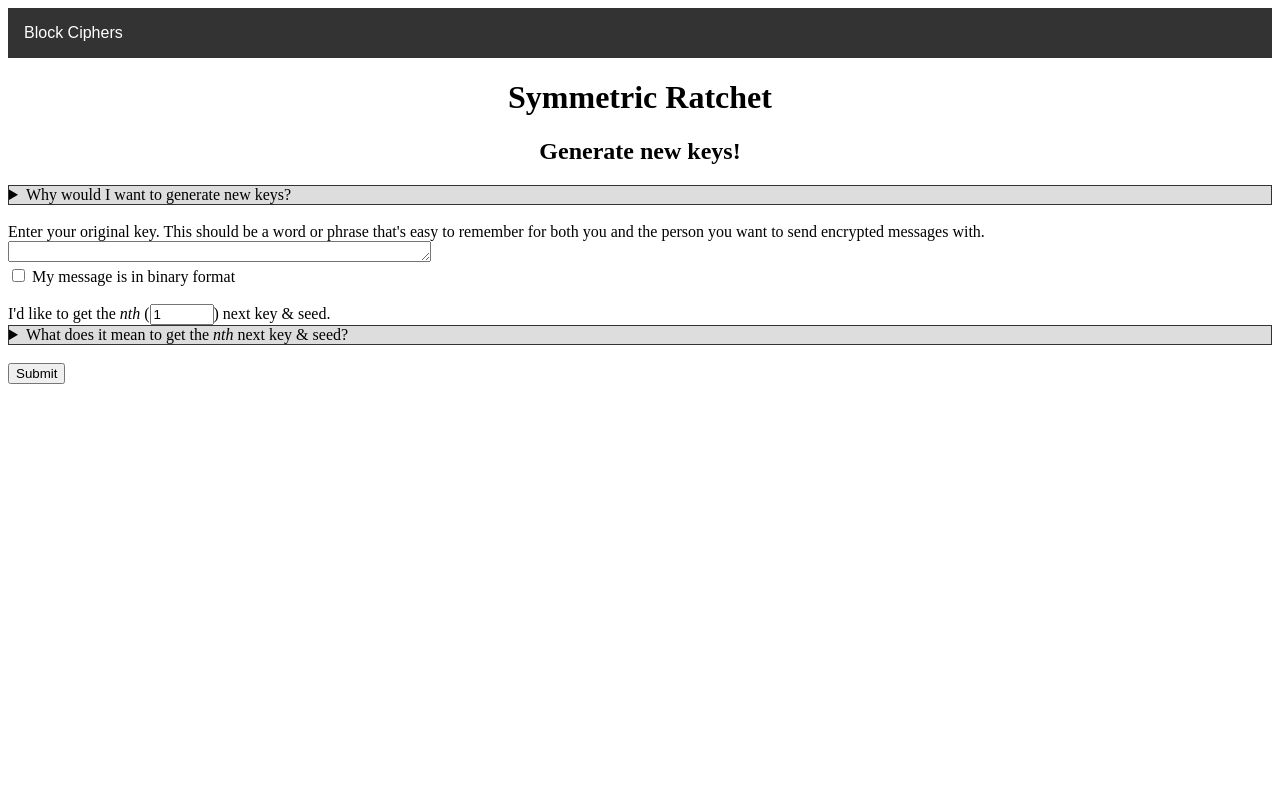
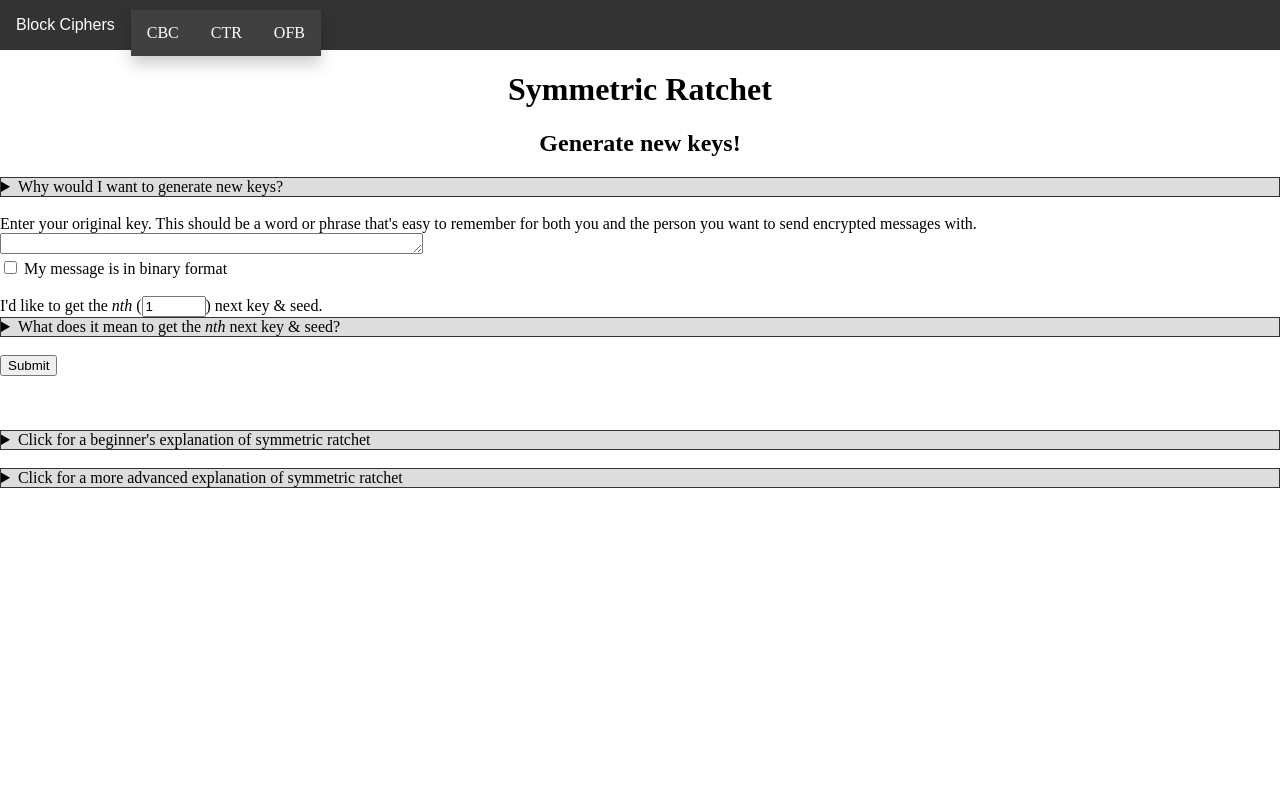
Before and after one commit to seescoto/cs406, a Flask app: page /symmetric-ratchet in a window 1280 px wide. Run offline with Flask 3, Linux system fonts and the light colour scheme.

Commit message:
finished ratchet page

```diff
--- a/src/util.py
+++ b/src/util.py
@@ -106,7 +106,7 @@ def PRG(seedArr):
     coeff1 = sum(seedArr[0:halfLength])
     coeff2 = sum(seedArr[halfLength:])
     # add a number after multiplying so not all odd/even elements are divisible by a given coefficient
-    added = seedArr[halfLength]
+    added = seedArr[halfLength] + seedArr[0] + length
 
     # given two deterministically found coefficients, multiply each int in the arr by a coefficient
     # and add another value to it before modding 256 (so it's still ascii) and combine into new array
--- a/static/styles.css
+++ b/static/styles.css
@@ -90,3 +90,19 @@ details > *:not(summary) /*anything inside details EXCEPT summary */ {
 	padding-left: 30px; /* add a tab */
 	padding-right: 5px;
 }
+
+/* Scale images so that they fit the page */
+html,
+body {
+	height: 100%;
+	margin: 0;
+	padding: 0;
+}
+
+img {
+	padding: 0;
+	display: block;
+	margin: 0 auto; /* centered */
+	max-height: 90%;
+	max-width: 90%;
+}
--- a/templates/ratchet.html
+++ b/templates/ratchet.html
@@ -112,7 +112,7 @@
 							{{results['t']}}
 						</div>
 						<br>
-						<button onclick="copyText('{{ results['t'] }}')">Copy to clipboard</button>
+						<button onclick="copyText(`{{ results['t'] }}`)">Copy to clipboard</button>
 					</center>
 				</div>
 
@@ -123,7 +123,7 @@
 							{{results['s']}}
 						</div>
 						<br>
-						<button onclick="copyText('{{ results['s'] }}')">Copy to clipboard</button>
+						<button onclick="copyText(`{{ results['s'] }}`)">Copy to clipboard</button>
 						<br />
 					</center>
 				</div>
@@ -135,9 +135,60 @@
 		<script>
 			function copyText(txt) {
 				// copy txt into clipboard
-				// put txt in format '{{ TXT }}' if you want the value of the variable not a string literal
+				// put txt in format `{{ TXT }}` if you want the value of the variable not a string literal
 				navigator.clipboard.writeText(txt);
 			}
 		</script>
+
+		<br><br><br>
+
+		<details class="beginner-explanation">
+			<summary>Click for a beginner's explanation of symmetric ratchet</summary>
+				<p>
+					Symmetric ratchet relies on a function called a PRG, a pseudo-random generator. What that means
+					is that the function takes in a string or number and outputs something "random", or at least
+					something that looks random to someone who doesn't know the input. A length-doubling PRG, which
+					is what the symmetric ratchet uses, does exactly what it sounds like - it takes in an input with a
+					given length, say length <i>n</i>, and outputs something "random" looking with length <i>2n</i>.
+				</p>
+				<p>
+					This new output with double the length of our input is what we use. The first half of the output,
+					<i>t</i>, is what we use as our new key. You might think that we could also use it as an input for
+					our next <i>t</i>, but remember that the output of a PRG only looks random if you don't know the
+					input! If we used <i>t</i> as our key and our input to generate our next key, the outputs wouldn't
+					look "random" enough and it would be much easier to crack our encryption. The second half of the output,
+					<i>s</i>, is what we use the generate our next key.
+				</p>
+				<p>
+					The great (and necessary) thing about PRGs is that they're <b>deterministic</b>, meaning that the
+					same input will always get you the same output. This means that as long as you and your partner both
+					start out with the same original key (or seed), your updated keys will always match up.
+				</p>
+		</details>
+		<br>
+		<details class="advanced-explanation">
+			<summary>Click for a more advanced explanation of symmetric ratchet</summary>
+				<p>
+					Given a secure length-doubling pseudo-random generator (PRG), <i>G</i>, and a starting key, <i>k</i>,
+					you and your partner can generate as many updated keys as you'd like, and be confident that you both
+					have the same information.
+				</p>
+				<p>
+					If <i>G</i> takes in <i>n</i> bits and then outputs <i>2n</i> psuedo-random bits, we can use the first
+					<i>n</i> bits as our updated key and the last <i>n</i> bits as our seed for <i>G</i> to generate
+					the next updated key. A helpful diagram from chapter 5 of Mike Rosulek's
+					<a href="https://joyofcryptography.com/">The Joy of Cryptography</a> is shown below.
+				</p>
+				<img src="../static/images/symmetric_ratchet.png" alt="Diagram of a symmetric ratchet scheme">
+				<p>
+					Using the above diagram as a visual aid, we can convince ourself that that starting from
+					<i>k = s<sub>0</sub></i> and iterating through the PRG twice to get <i>t<sub>2</sub></i> is functionally
+					the same as starting with <i>s<sub>1</sub></i> and iterating throug the PRG once. This is why we don't
+					need to save any past seeds, including the original key that you and your partner came up with.
+				</p>
+		</details>
+
+		<br><br>
+
 	</body>
 </html>
```
Also changed, not shown: templates/OTP.html (+6 -4 lines), tests/testPRG.py (+4 -4 lines), static/images/symmetric_ratchet.png (added).
